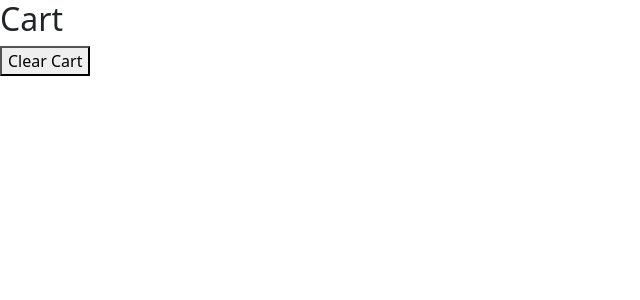
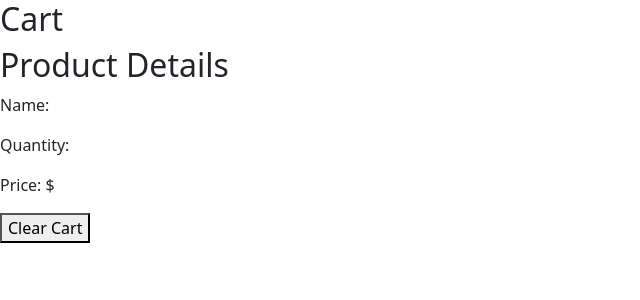
Before and after one commit to ArpanBatra01/Productapp, a React (Create React App) app: page /cart in a window 1280 px wide. Shown: the top 300 px of the page, without its empty margins (0-640 px from the left). Built offline with nearby package versions, Linux system fonts and the light colour scheme.

Commit message:
commits in cart page

```diff
--- a/src/pages/cart.js
+++ b/src/pages/cart.js
@@ -5,6 +5,7 @@ import ProductSearch from "./product-detail";
 function Cart() {
   const [product, setProduct] = useState("");
   const [cart, setCart] = useState("");
+  const [foundProduct,setFoundProduct]=useState("null")
 
 
   const clearCart = () => {
@@ -14,15 +15,33 @@ function Cart() {
 
   useEffect(() => {
     const storedCart = localStorage.getItem("cart");
+
     if (storedCart) {
       setCart(JSON.parse(storedCart));
+
     }
+
+
+    const findProductInCart = (cart, productId) => {
+      return cart.find(product => product.id === productId);
+  };
+
   }, []);
 
   return (
     <>
       <div>
         <h2>Cart</h2>
+        {foundProduct ? (
+                <div>
+                    <h2>Product Details</h2>
+                    <p>Name: {foundProduct.name}</p>
+                    <p>Quantity: {foundProduct.quantity}</p>
+                    <p>Price: ${foundProduct.price}</p>
+                </div>
+            ) : (
+                <p>Product not found in cart.</p>
+            )}
 
         <button onClick={clearCart}>Clear Cart</button>
       </div>
--- a/src/pages/product-detail.js
+++ b/src/pages/product-detail.js
@@ -117,7 +117,7 @@ function ProductSearch() {
 
 
   const handleAddToCart=()=>{
-    let strArray = location.pathname.split("/");
+    let strArray = location.pathname.split("/cart");
 
 
     let pid = strArray[2];
```
